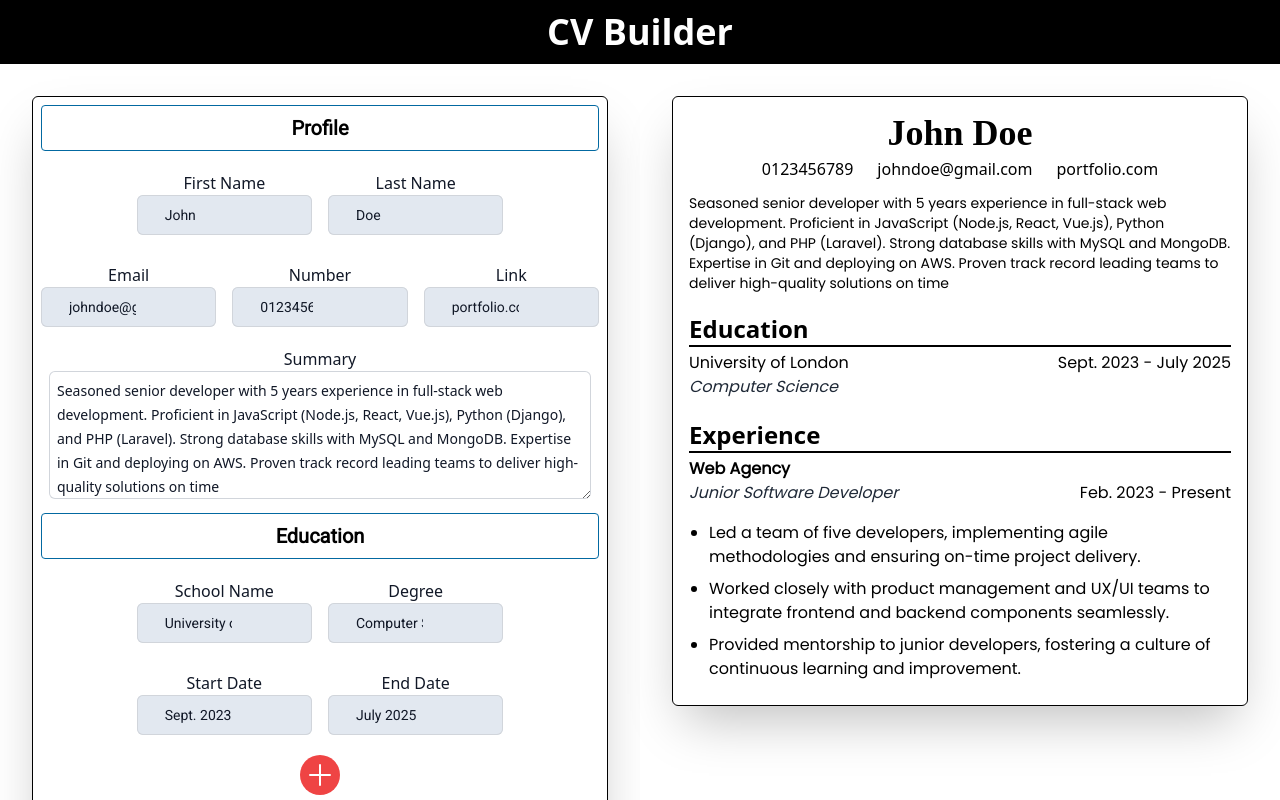
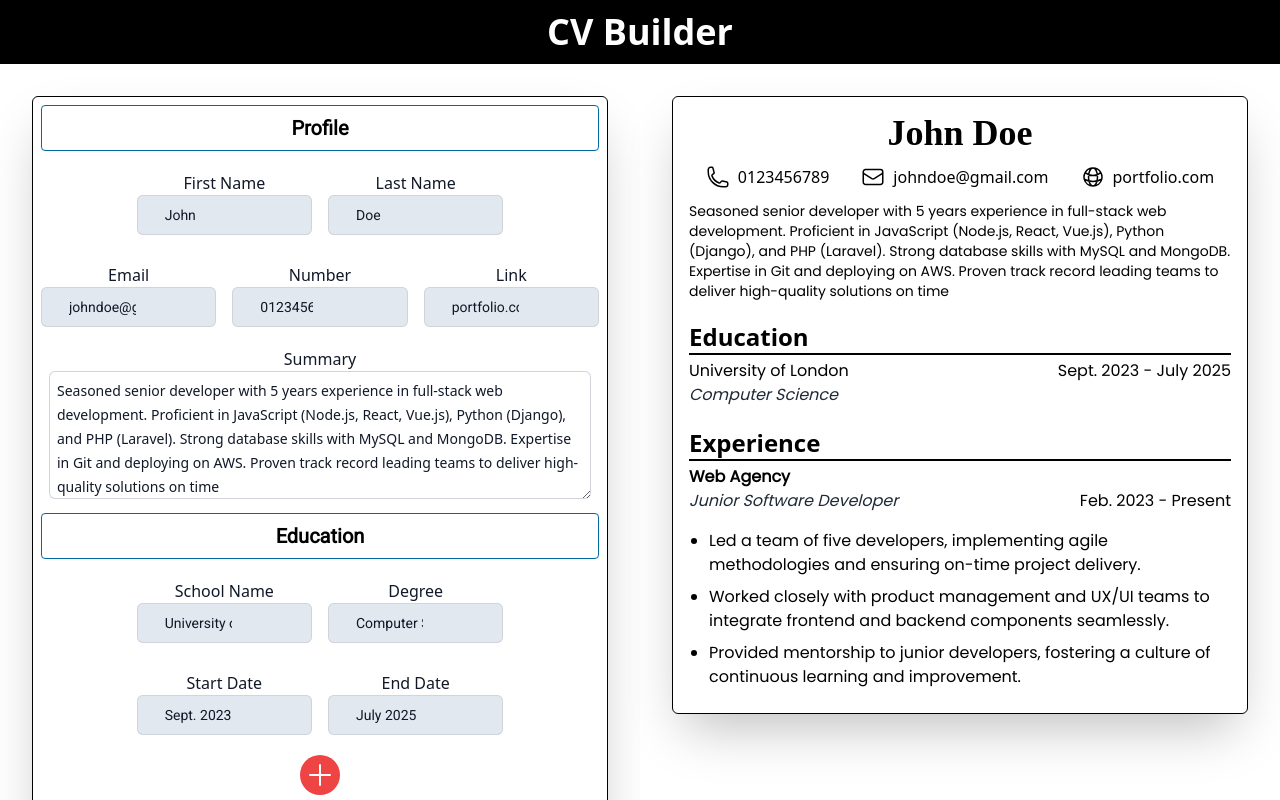
Before and after one commit to h4m24-a/cv-builder, a React (Vite) app: page / in a window 1280 px wide. Shown: the top 800 px of the page. Built offline with nearby package versions, Linux system fonts and the light colour scheme; a web font is replaced by a local one.

Commit message:
added icons to profile section

```diff
--- a/src/components/CVPreview.jsx
+++ b/src/components/CVPreview.jsx
@@ -22,28 +22,82 @@ const CVPreview = ({
           {fullName}
         </h1>
 
-        <div className="flex justify-center  gap-6 mt-1">
-          <p className="text-md">{number}</p>
-          <p className="text-center text-md">{email}</p>
-          <p className="text-md">{link}</p>
+        <div className="flex justify-center gap-8 mt-3">
+          <div className="flex items-center gap-2">
+            <svg
+              xmlns="http://www.w3.org/2000/svg"
+              fill="none"
+              viewBox="0 0 24 24"
+              strokeWidth={1.5}
+              stroke="currentColor"
+              className="w-6 h-6"
+            >
+              <path
+                strokeLinecap="round"
+                strokeLinejoin="round"
+                d="M2.25 6.75c0 8.284 6.716 15 15 15h2.25a2.25 2.25 0 002.25-2.25v-1.372c0-.516-.351-.966-.852-1.091l-4.423-1.106c-.44-.11-.902.055-1.173.417l-.97 1.293c-.282.376-.769.542-1.21.38a12.035 12.035 0 01-7.143-7.143c-.162-.441.004-.928.38-1.21l1.293-.97c.363-.271.527-.734.417-1.173L6.963 3.102a1.125 1.125 0 00-1.091-.852H4.5A2.25 2.25 0 002.25 4.5v2.25z"
+              />
+            </svg>
+            <p className="text-md">{number}</p>
+          </div>
+
+          <div className="flex items-center gap-2">
+            <svg
+              xmlns="http://www.w3.org/2000/svg"
+              fill="none"
+              viewBox="0 0 24 24"
+              strokeWidth={1.5}
+              stroke="currentColor"
+              className="w-6 h-6"
+            >
+              <path
+                strokeLinecap="round"
+                strokeLinejoin="round"
+                d="M21.75 6.75v10.5a2.25 2.25 0 01-2.25 2.25h-15a2.25 2.25 0 01-2.25-2.25V6.75m19.5 0A2.25 2.25 0 0019.5 4.5h-15a2.25 2.25 0 00-2.25 2.25m19.5 0v.243a2.25 2.25 0 01-1.07 1.916l-7.5 4.615a2.25 2.25 0 01-2.36 0L3.32 8.91a2.25 2.25 0 01-1.07-1.916V6.75"
+              />
+            </svg>
+            <p className="text-center text-md">{email}</p>
+          </div>
+
+          <div className="flex items-center gap-2">
+            <svg
+              xmlns="http://www.w3.org/2000/svg"
+              fill="none"
+              viewBox="0 0 24 24"
+              strokeWidth={1.5}
+              stroke="currentColor"
+              className="w-6 h-6"
+            >
+              <path
+                strokeLinecap="round"
+                strokeLinejoin="round"
+                d="M12 21a9.004 9.004 0 008.716-6.747M12 21a9.004 9.004 0 01-8.716-6.747M12 21c2.485 0 4.5-4.03 4.5-9S14.485 3 12 3m0 18c-2.485 0-4.5-4.03-4.5-9S9.515 3 12 3m0 0a8.997 8.997 0 017.843 4.582M12 3a8.997 8.997 0 00-7.843 4.582m15.686 0A11.953 11.953 0 0112 10.5c-2.998 0-5.74-1.1-7.843-2.918m15.686 0A8.959 8.959 0 0121 12c0 .778-.099 1.533-.284 2.253m0 0A17.919 17.919 0 0112 16.5c-3.162 0-6.133-.815-8.716-2.247m0 0A9.015 9.015 0 013 12c0-1.605.42-3.113 1.157-4.418"
+              />
+            </svg>
+            <p className="text-md">{link}</p>
+          </div>
         </div>
+
         <p className="font-poppins text-sm pt-3">{summary}</p>
       </div>
 
-      <h1 className="mt-5 text-2xl font-bold border-b-2 border-black">Education</h1>
+      <h1 className="mt-5 text-2xl font-bold border-b-2 border-black">
+        Education
+      </h1>
 
       <div className="flex flex-col">
         <div className="flex justify-between pt-1">
           <h2 className="font-poppins">{schoolName}</h2>
           <h2 className="font-poppins justify-end">{fullDate}</h2>
         </div>
-      <h2 className="font-poppins italic text-gray-800">{degree}</h2>
+        <h2 className="font-poppins italic text-gray-800">{degree}</h2>
       </div>
 
-      <h1 className="mt-5 text-2xl font-bold border-b-2 border-black">Experience</h1>
+      <h1 className="mt-5 text-2xl font-bold border-b-2 border-black">
+        Experience
+      </h1>
 
       <div>
-
         <div className="flex flex-col">
           <h2 className="font-poppins font-semibold pt-1 ">{company}</h2>
           <div className="flex justify-between">
@@ -51,7 +105,6 @@ const CVPreview = ({
             <h2 className="font-poppins">{fullJobDate}</h2>
           </div>
         </div>
-
 
         <h2 className="font-poppins mt-4">
           <ul className="pl-5">
@@ -62,7 +115,6 @@ const CVPreview = ({
             ))}
           </ul>
         </h2>
-
       </div>
     </>
   );
```
